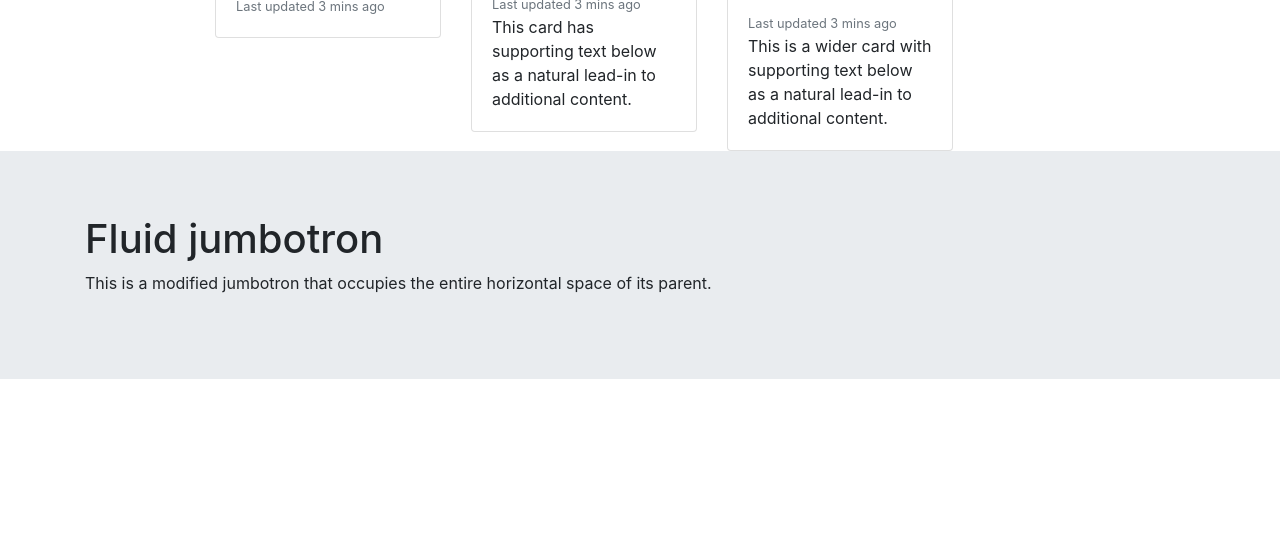
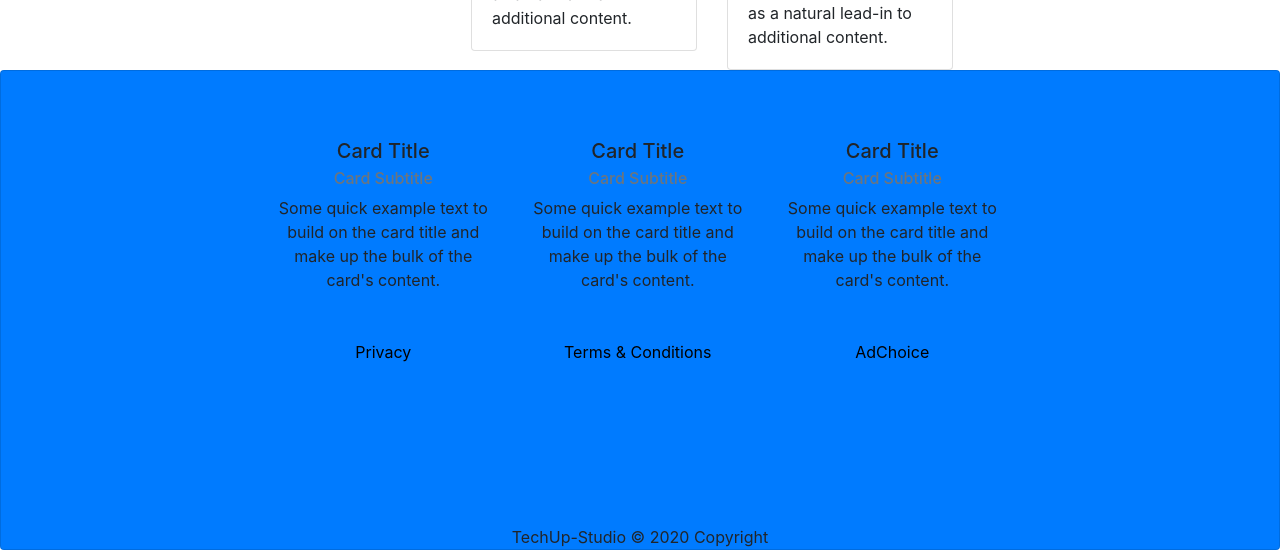
Before and after one commit to nanakwame667/Flight, a React (Create React App) app: page / in a window 1280 px wide. Shown: the part 1035-1585 px from the top of the page. Before the commit the page ends 1446 px from the top, so only its background shows below. Built offline with nearby package versions, Linux system fonts and the light colour scheme.

Commit message:
Footer changes

```diff
--- a/src/components/forms/HomeForm.js
+++ b/src/components/forms/HomeForm.js
@@ -1,8 +1,10 @@
 import React from 'react';
+
 import Container from 'react-bootstrap/Container';
-import NavBar from './home/NavBar';
+
 import HomeCarousel from './home/Carouselhome';
 import HomeCards from './home/HomeCards';
+import NavBar from './home/NavBar';
 import HomeFooter from './home/footer';
 
 
--- a/src/components/forms/home/NavBar.js
+++ b/src/components/forms/home/NavBar.js
@@ -1,19 +1,21 @@
 import React from 'react';
+
 import Navbar from 'react-bootstrap/Navbar';
 import {Nav} from 'react-bootstrap';
+
+import CarRentals from '../../navs/car-rentals-nav';
+import Explore from '../../navs/explore-nav';
 import Flight from '../../navs/flight-nav';
 import Hotels from '../../navs/hotels-nav';
-import CarRentals from '../../navs/car-rentals-nav';
-import Packages from '../../navs/packages-nav';
-import Explore from '../../navs/explore-nav';
+import Login from '../../navs/login-nav';
 import More from '../../navs/more-nav';
 import Trips from '../../navs/myTrips-nav';
-import Login from '../../navs/login-nav';
+import Packages from '../../navs/packages-nav';
 
 function NavBar (){
     return(
         <div style={{flex:1}}>
-        <Navbar collapseOnSelect expand="lg" bg="primary" variant="dark" >
+        <Navbar  fixed="top" collapseOnSelect  expand="lg" bg="primary" variant="dark" >
         <Nav className="mr-auto" defaultActiveKey="/Flight">
         <Navbar.Brand href="/" style={{marginLeft:'150px'}}>Flight-Booky</Navbar.Brand>
         <Navbar.Toggle aria-controls="responsive-navbar-nav" />
--- a/src/components/forms/home/footer.js
+++ b/src/components/forms/home/footer.js
@@ -1,19 +1,59 @@
 import React from 'react';
-import Jumbotron from 'react-bootstrap/Jumbotron';
-import  Container  from 'react-bootstrap/Container';
+
+import {Row,Col} from 'react-bootstrap';
+import {Card} from 'react-bootstrap';
 
 
-function HomeFooter (){
+function HomeFooter(){
     return(
-        <Jumbotron fluid>
-  <Container style={{height:'100px'}}>
-    <h1>Fluid jumbotron</h1>
-    <p>
-      This is a modified jumbotron that occupies the entire horizontal space of
-      its parent.
-    </p>
-  </Container>
-</Jumbotron>
+      <Card bg="primary" variant="light" style={{height:'30rem'}} fluid>
+      <Card.Body style={{textAlign:'center',marginLeft:'250px'}}>
+      <br/><br/>
+      <Row>
+      <Col md="3">
+      <Card.Title>Card Title</Card.Title>
+      <Card.Subtitle className="mb-2 text-muted">Card Subtitle</Card.Subtitle>
+      <Card.Text>
+        Some quick example text to build on the card title and make up the bulk of
+        the card's content.
+      </Card.Text>
+      </Col>
+      <Col md="3">
+      <Card.Title>Card Title</Card.Title>
+      <Card.Subtitle className="mb-2 text-muted">Card Subtitle</Card.Subtitle>
+      <Card.Text>
+        Some quick example text to build on the card title and make up the bulk of
+        the card's content.
+      </Card.Text>
+      </Col>
+      <Col md="3">
+      <Card.Title>Card Title</Card.Title>
+      <Card.Subtitle className="mb-2 text-muted">Card Subtitle</Card.Subtitle>
+      <Card.Text>
+        Some quick example text to build on the card title and make up the bulk of
+        the card's content.
+      </Card.Text>
+      </Col>
+    </Row>
+    <br/><br/>
+    <Row>
+    <Col md="3">
+    <Card.Link href="#" style={{color:'black'}} >Privacy</Card.Link>
+    </Col>
+    <Col md="3">
+    <Card.Link href="#" style={{color:'black'}} >Terms & Conditions</Card.Link>
+    </Col>
+    <Col md="3">
+    <Card.Link href="#" style={{color:'black'}} >AdChoice</Card.Link>
+    </Col>
+    </Row>
+      </Card.Body>
+
+      <footer style={{textAlign:'center'}}>
+     <Card.Text>TechUp-Studio  &copy; {new Date().getFullYear()} Copyright</Card.Text>
+    </footer>
+
+     </Card>
     )
 }
 
```
